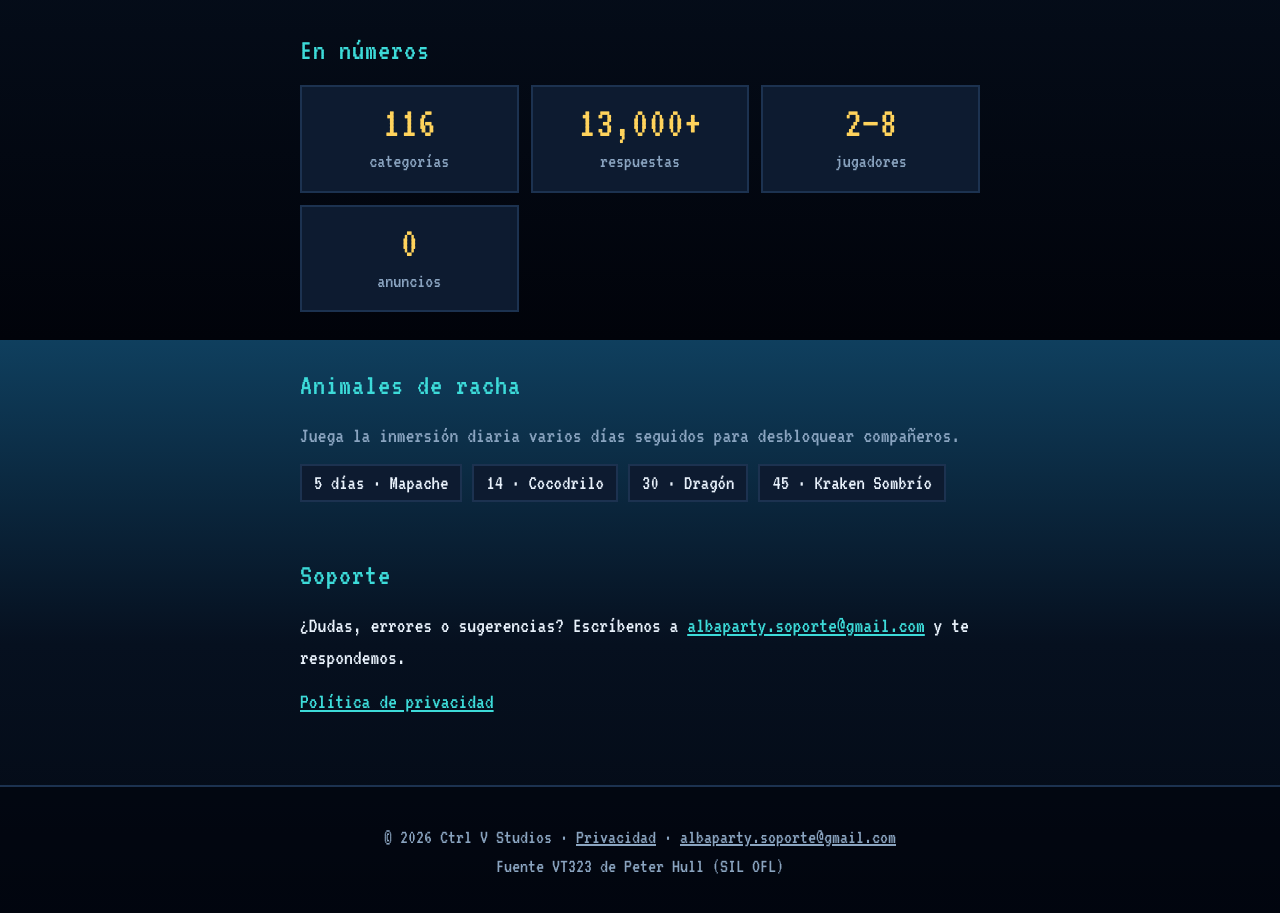
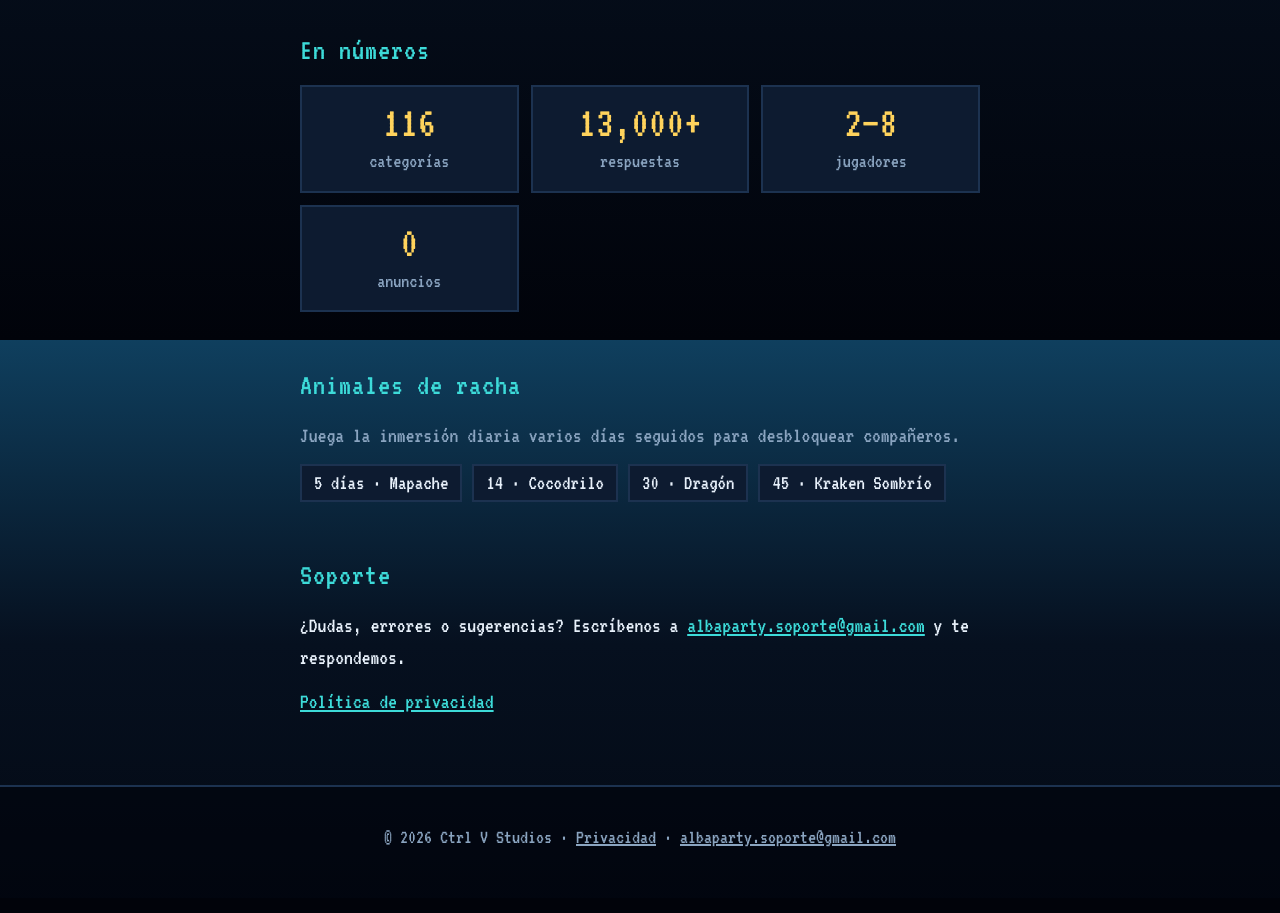
Before and after one commit to AlexisLfx/ctrlvstudios-site, a plain HTML site: page albaparty/index.html in a window 1280 px wide. Shown: the part 1260-2173 px from the top of the page. Drawn offline with Linux system fonts and the light colour scheme.

Commit message:
Quitar el crédito de la fuente del pie de página
Co-Authored-By: Claude Sonnet 5.5 <noreply@anthropic.com>

```diff
--- a/albaparty/index.html
+++ b/albaparty/index.html
@@ -28,4 +28,4 @@
 <section><h2>En números</h2><div class="grid"><div class="stat"><b>116</b><span>categorías</span></div><div class="stat"><b>13,000+</b><span>respuestas</span></div><div class="stat"><b>2–8</b><span>jugadores</span></div><div class="stat"><b>0</b><span>anuncios</span></div></div></section>
 <section><h2>Animales de racha</h2><p class="muted">Juega la inmersión diaria varios días seguidos para desbloquear compañeros.</p><div class="mate"><span>5 días · Mapache</span><span>14 · Cocodrilo</span><span>30 · Dragón</span><span>45 · Kraken Sombrío</span></div></section>
 <section><h2>Soporte</h2><p>¿Dudas, errores o sugerencias? Escríbenos a <a href="mailto:albaparty.soporte@gmail.com">albaparty.soporte@gmail.com</a> y te respondemos.</p><p><a href="/albaparty/privacidad/">Política de privacidad</a></p></section></main>
-<footer><div class="wrap">© 2026 Ctrl V Studios · <a href="/albaparty/privacidad/">Privacidad</a> · <a href="mailto:albaparty.soporte@gmail.com">albaparty.soporte@gmail.com</a><br>Fuente VT323 de Peter Hull (SIL OFL)</div></footer></body></html>
+<footer><div class="wrap">© 2026 Ctrl V Studios · <a href="/albaparty/privacidad/">Privacidad</a> · <a href="mailto:albaparty.soporte@gmail.com">albaparty.soporte@gmail.com</a></div></footer></body></html>
```
Also changed, not shown: albaparty/privacidad/index.html (+1 -1 lines), index.html (+1 -1 lines).
